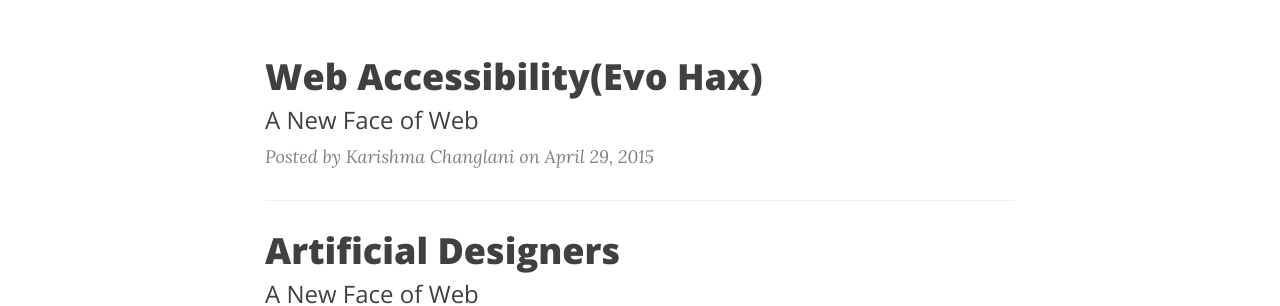
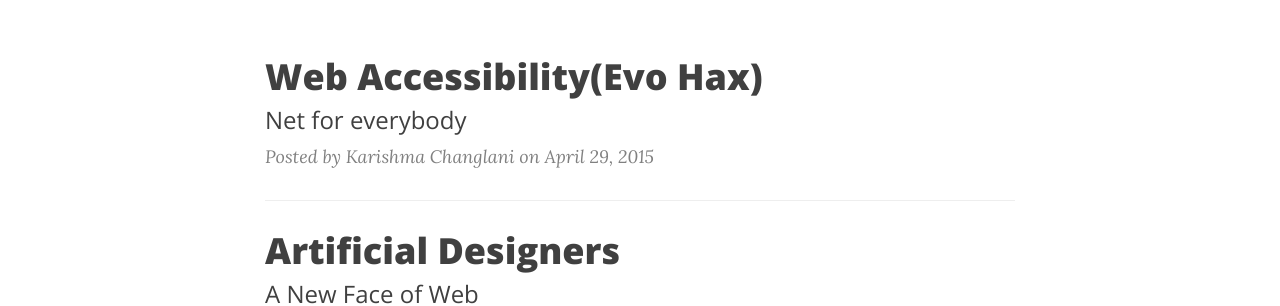
Before and after one commit to KarishmaChanglani/KarishmaChanglani.github.io, a Jekyll site: the page built from index.html, in a window 1280 px wide. Shown: the part 479-785 px from the top of the page. Built offline with Jekyll 4.4.1, drawn with Linux system fonts in a browser that asks for light colours; nearby versions of some CDN libraries; the list of posts is cut into pages by our own code.

Commit message:
Update 2015-04-29-Web-Accessibility.markdown

```diff
--- a/_posts/2015-04-29-Web-Accessibility.markdown
+++ b/_posts/2015-04-29-Web-Accessibility.markdown
@@ -1,6 +1,6 @@
 ---
 title:      "Web Accessibility(Evo Hax)"
-subtitle:   " A New Face of Web "
+subtitle:   "Net for everybody "
 date:       2015-04-29 10:00
 header-img: "img/post-bg-03.jpg"
 ---
```
